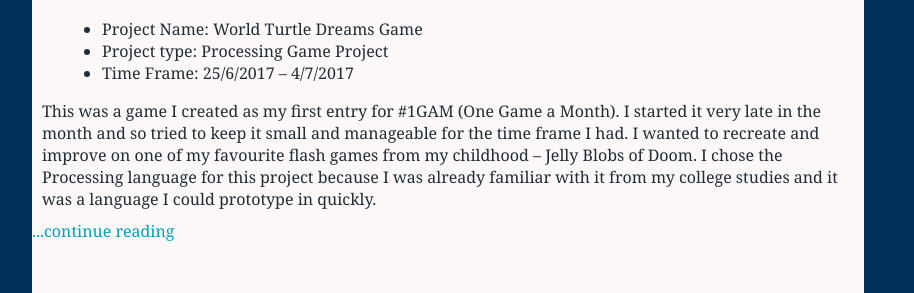
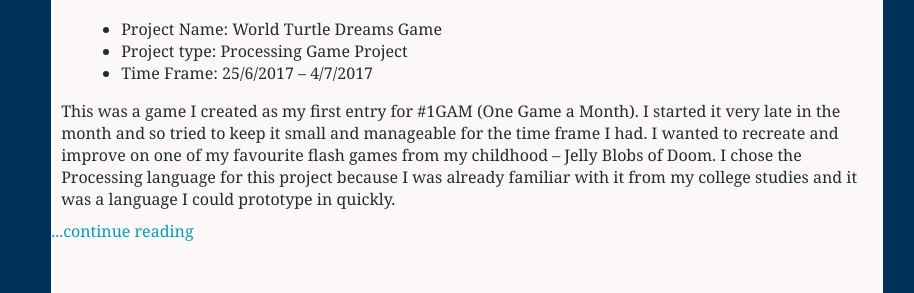
Before and after one commit to chionic/chionic.github.io, a plain HTML site: page index.html in a window 1280 px wide. Shown: the part 265-558 px from the top of the page, without its empty margins (185-1099 px from the left). Drawn offline with Linux system fonts and the light colour scheme.

Commit message:
moved center block 1% to right

```diff
--- a/myStyle.css
+++ b/myStyle.css
@@ -90,7 +90,7 @@ pre {
 .content {
     position: absolute;
     top: 20%;
-    left: 15%;
+    left: 16.5%;
 	width: 65%;
 	background-color: #FCF8F8;
 	display: block;
```
